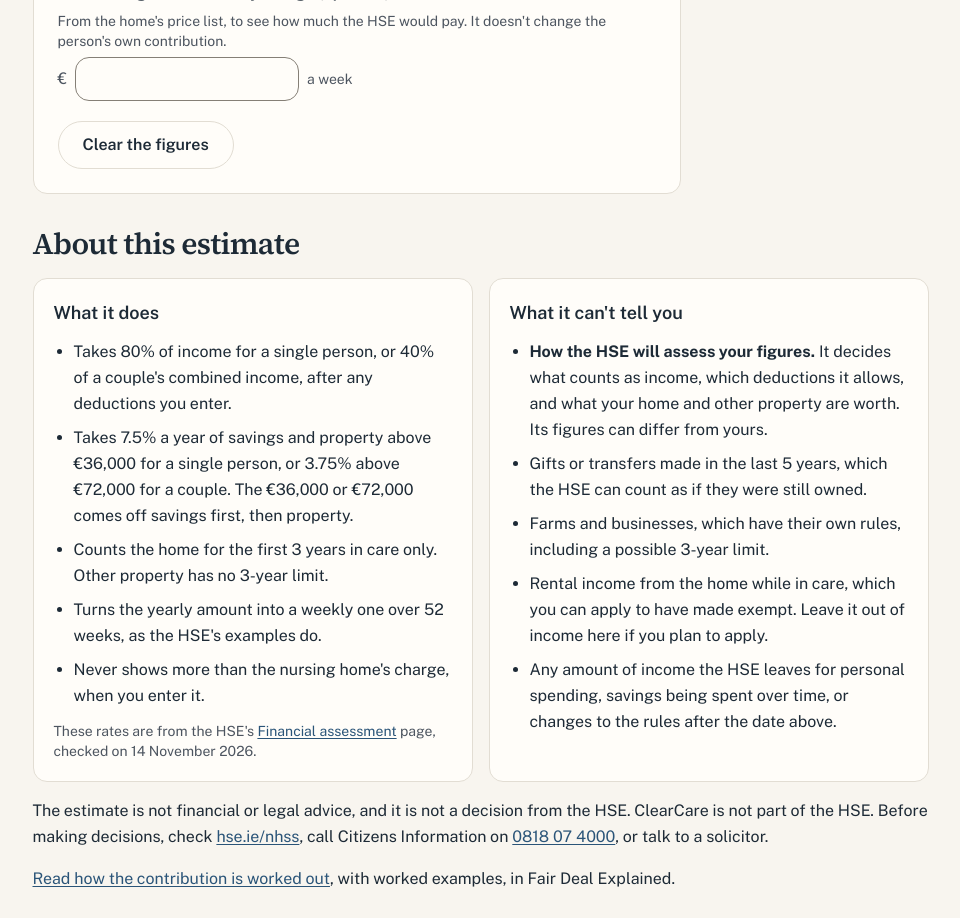
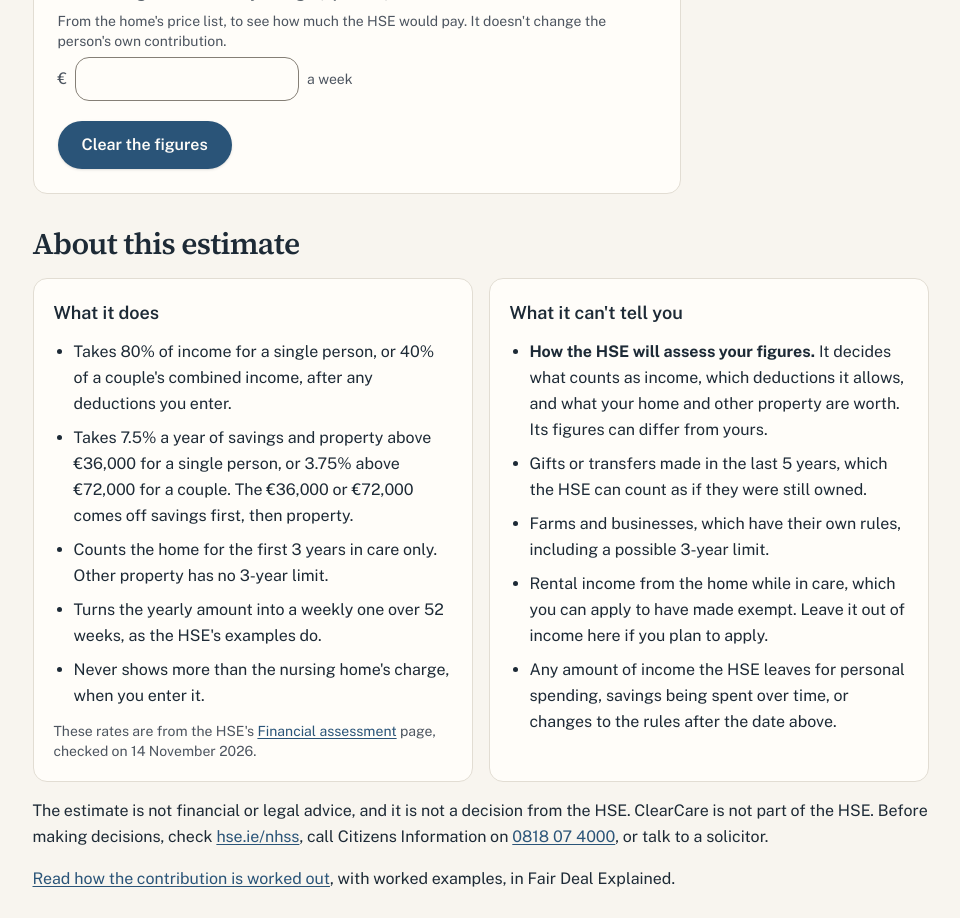
Before and after one commit to niwash/ClearCare, a Next.js app in the folder web/clearcare/: page /guides/fair-deal/calculator in a window 1280 px wide. Shown: the part 1360-2278 px from the top of the page, without its empty margins (56-1016 px from the left). Built offline with nearby package versions, Linux system fonts and the light colour scheme; no server answers.

Commit message:
CCARE-237: Make Clear the figures a filled button

```diff
--- a/web/clearcare/components/guides/fair-deal-calculator.tsx
+++ b/web/clearcare/components/guides/fair-deal-calculator.tsx
@@ -7,7 +7,7 @@
 // result repeats its gist, so a reader who only looks at the figure still sees it.
 import Link from "next/link";
 import { useId, useState, type ReactNode } from "react";
-import { secondaryLinkClass, textInputClass } from "@/components/ui/classes";
+import { actionLinkClass, textInputClass } from "@/components/ui/classes";
 import { estimateFairDeal, FAIR_DEAL_RULES, type FairDealPeriod, type FairDealStatus } from "@/lib/fair-deal";
 
 type Fields = {
@@ -112,7 +112,7 @@ export function FairDealCalculator() {
         <button
           type="button"
           onClick={() => setFields(EMPTY)}
-          className={`${secondaryLinkClass} w-fit`}
+          className={`${actionLinkClass} w-fit`}
         >
           Clear the figures
         </button>
```
